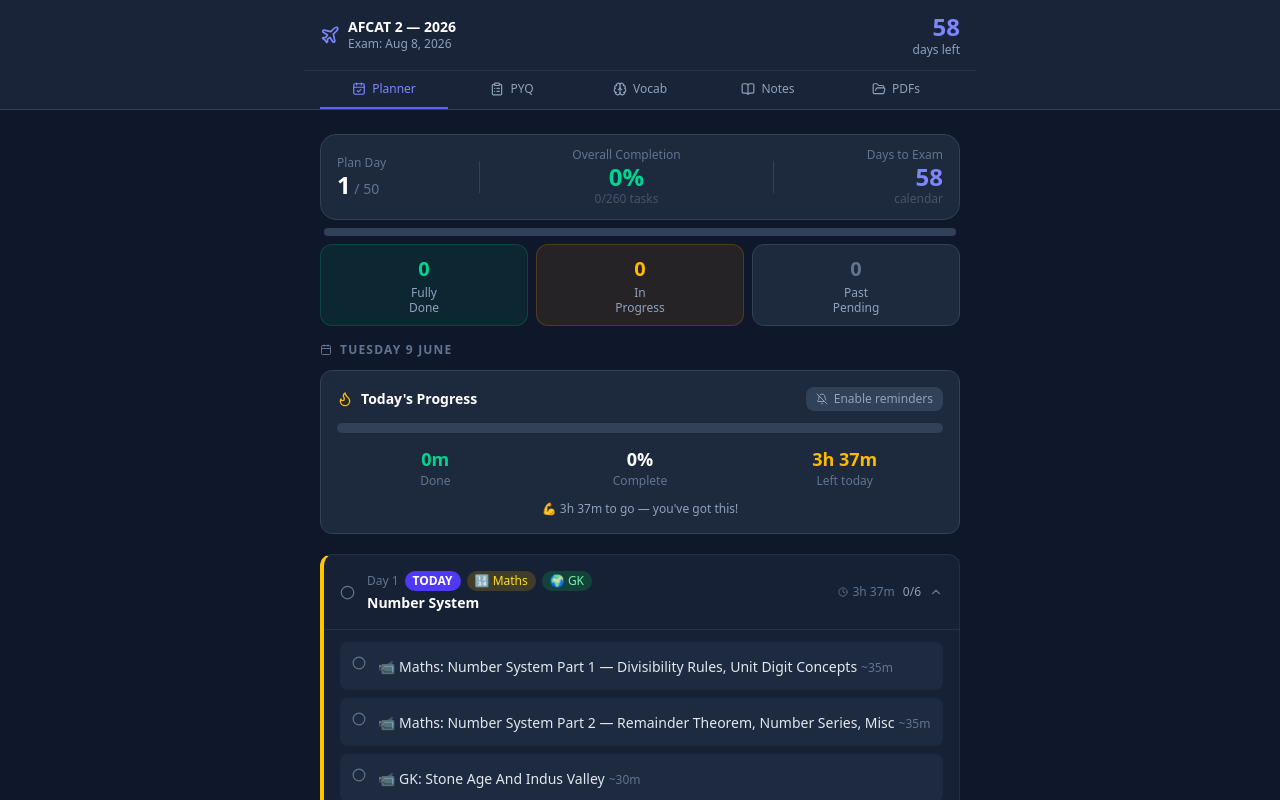
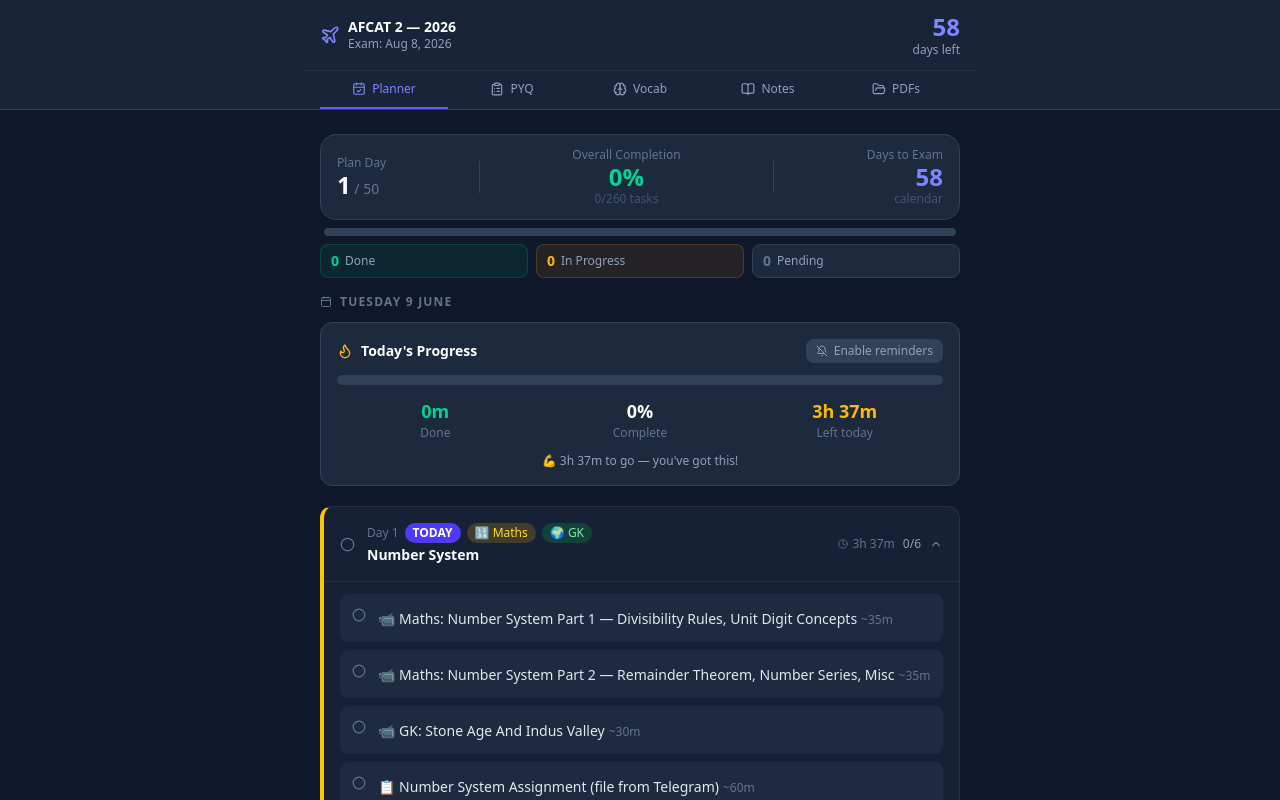
Before and after one commit to kriti-39/AfcatPrep, a React (Vite) app: page / in a window 1280 px wide. Shown: the top 800 px of the page. Built offline with nearby package versions, Linux system fonts and the light colour scheme.

Commit message:
Shrink stat pills to compact inline row

```diff
--- a/src/components/DailyPlanner.jsx
+++ b/src/components/DailyPlanner.jsx
@@ -212,19 +212,19 @@
         </div>
       </div>
 
-      {/* Day-wise stats — 3 compact pills */}
-      <div className="grid grid-cols-3 gap-2 mb-4">
-        <div className="bg-emerald-500/10 border border-emerald-500/20 rounded-xl px-2 py-2.5 text-center">
-          <div className="text-xl font-bold text-emerald-400">{daysCompleted}</div>
-          <div className="text-xs text-slate-400 leading-tight mt-0.5">Fully<br/>Done</div>
+      {/* Day-wise stats — inline pills */}
+      <div className="flex gap-2 mb-4">
+        <div className="flex-1 flex items-center gap-1.5 bg-emerald-500/10 border border-emerald-500/20 rounded-lg px-2.5 py-1.5">
+          <span className="text-sm font-bold text-emerald-400">{daysCompleted}</span>
+          <span className="text-xs text-slate-400">Done</span>
         </div>
-        <div className="bg-amber-500/10 border border-amber-500/20 rounded-xl px-2 py-2.5 text-center">
-          <div className="text-xl font-bold text-amber-400">{partialDays}</div>
-          <div className="text-xs text-slate-400 leading-tight mt-0.5">In<br/>Progress</div>
+        <div className="flex-1 flex items-center gap-1.5 bg-amber-500/10 border border-amber-500/20 rounded-lg px-2.5 py-1.5">
+          <span className="text-sm font-bold text-amber-400">{partialDays}</span>
+          <span className="text-xs text-slate-400">In Progress</span>
         </div>
-        <div className={`rounded-xl px-2 py-2.5 text-center border ${pendingDays.length > 0 ? 'bg-red-500/10 border-red-500/20' : 'bg-slate-800 border-slate-700'}`}>
-          <div className={`text-xl font-bold ${pendingDays.length > 0 ? 'text-red-400' : 'text-slate-500'}`}>{pendingDays.length}</div>
-          <div className="text-xs text-slate-400 leading-tight mt-0.5">Past<br/>Pending</div>
+        <div className={`flex-1 flex items-center gap-1.5 rounded-lg px-2.5 py-1.5 border ${pendingDays.length > 0 ? 'bg-red-500/10 border-red-500/20' : 'bg-slate-800 border-slate-700'}`}>
+          <span className={`text-sm font-bold ${pendingDays.length > 0 ? 'text-red-400' : 'text-slate-500'}`}>{pendingDays.length}</span>
+          <span className="text-xs text-slate-400">Pending</span>
         </div>
       </div>
 
```
